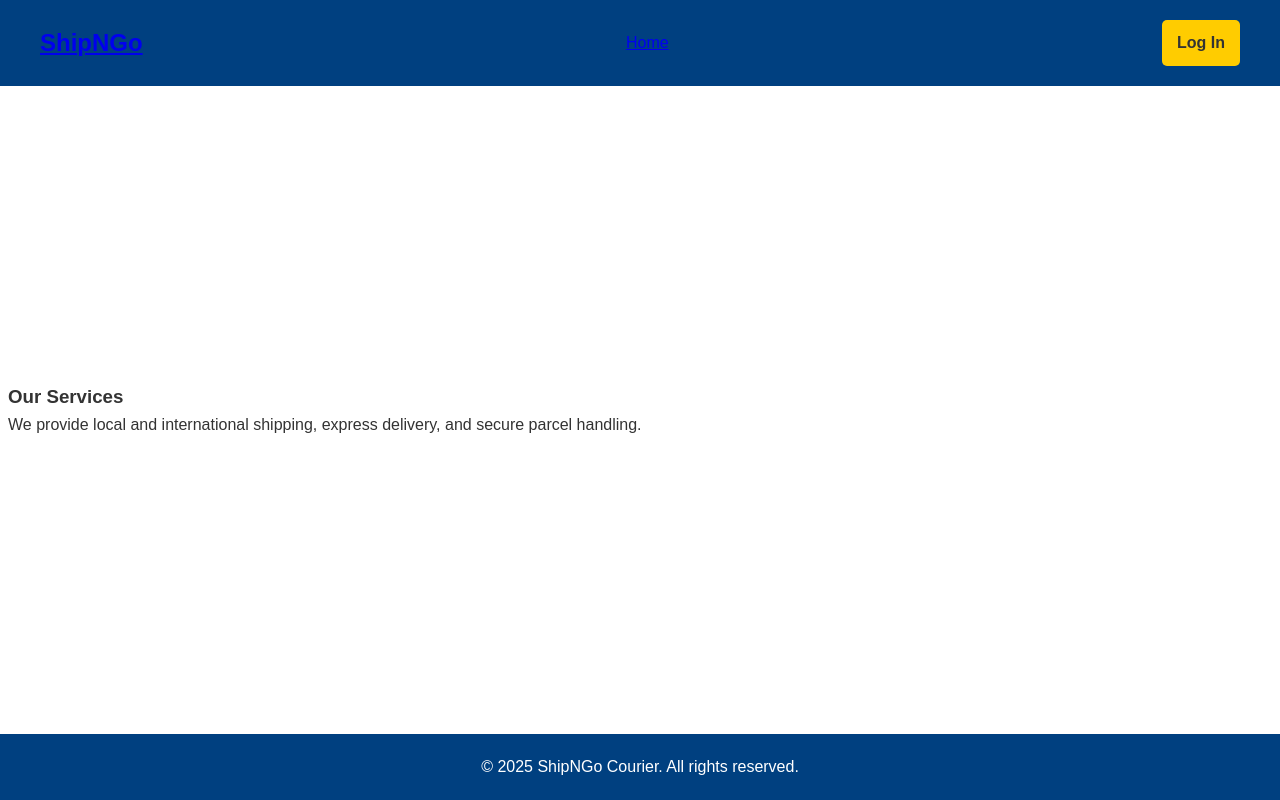
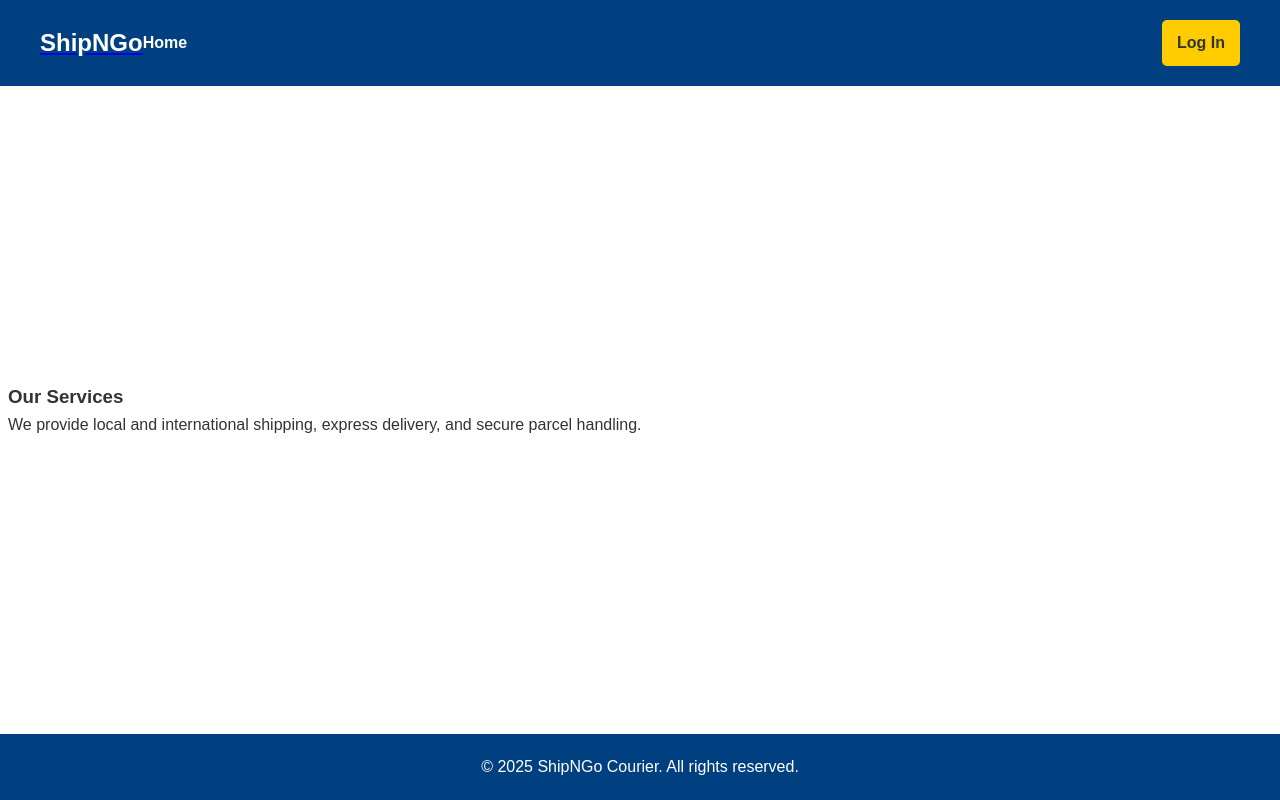
Before and after one commit to plobethus/ShipNGo-backend, a website: page frontend/pages/faq.html in a window 1280 px wide. Drawn offline with Linux system fonts and the light colour scheme.

Commit message:
fixing header

```diff
--- a/frontend/styles/nav.css
+++ b/frontend/styles/nav.css
@@ -1,34 +1,54 @@
 /* /ShipNGo/frontend/styles/nav.css */
 
+/* Main nav container */
 nav {
     display: flex;
     align-items: center;
-    justify-content: space-between;
+    justify-content: space-between;  /* brand/logo on left, everything else on right */
     background-color: #004080;
     padding: 20px 40px;
     color: white;
   }
 
+  /* Logo or brand text, e.g. ShipNGo */
   nav .navbar {
     font-size: 1.5rem;
     font-weight: bold;
+    color: #fff;
+    text-decoration: none; /* if it's an <a> link */
   }
 
+  /* The main UL elements for your nav lists */
   nav ul {
     list-style: none;
     margin: 0;
     padding: 0;
-    display: flex;
-    gap: 20px;
+    display: flex;  /* items horizontally aligned */
+    gap: 20px;      /* space between items */
   }
 
+  /* Public vs. protected nav lists */
   .public-nav,
   #protected-nav {
     display: flex;
     align-items: center;
   }
 
-  /* Dropdown menu styling */
+  /* Individual nav items */
+  nav ul li {
+    position: relative; /* needed for dropdown positioning */
+  }
+
+  /* Links in the nav items */
+  nav ul li a {
+    color: #fff;
+    text-decoration: none;
+    font-weight: bold;
+    display: block;      /* ensures the link covers the li's area */
+    padding: 5px 0;      /* slight vertical padding */
+  }
+
+  /* Dropdown sub-menu styling */
   .dropdown {
     display: none;
     position: absolute;
@@ -42,22 +62,28 @@ nav {
     z-index: 1000;
   }
 
+  /* Dropdown items */
   .dropdown li {
     padding: 10px;
     white-space: nowrap;
   }
-
   .dropdown li a {
     color: black;
     text-decoration: none;
     display: block;
   }
 
+  /* Show the dropdown on hover */
   nav ul li:hover .dropdown {
     display: block;
   }
 
-  /* Login/Logout button styling */
+  /* The login container for login/logout buttons */
+  .login {
+    margin-left: auto; /* if you want it pushed far right */
+  }
+
+  /* Style for both login (a) and logout (button) */
   .login a,
   .login button {
     background-color: #ffcc00;
```
Also changed, not shown: frontend/includes/header.html (+4 -6 lines).
